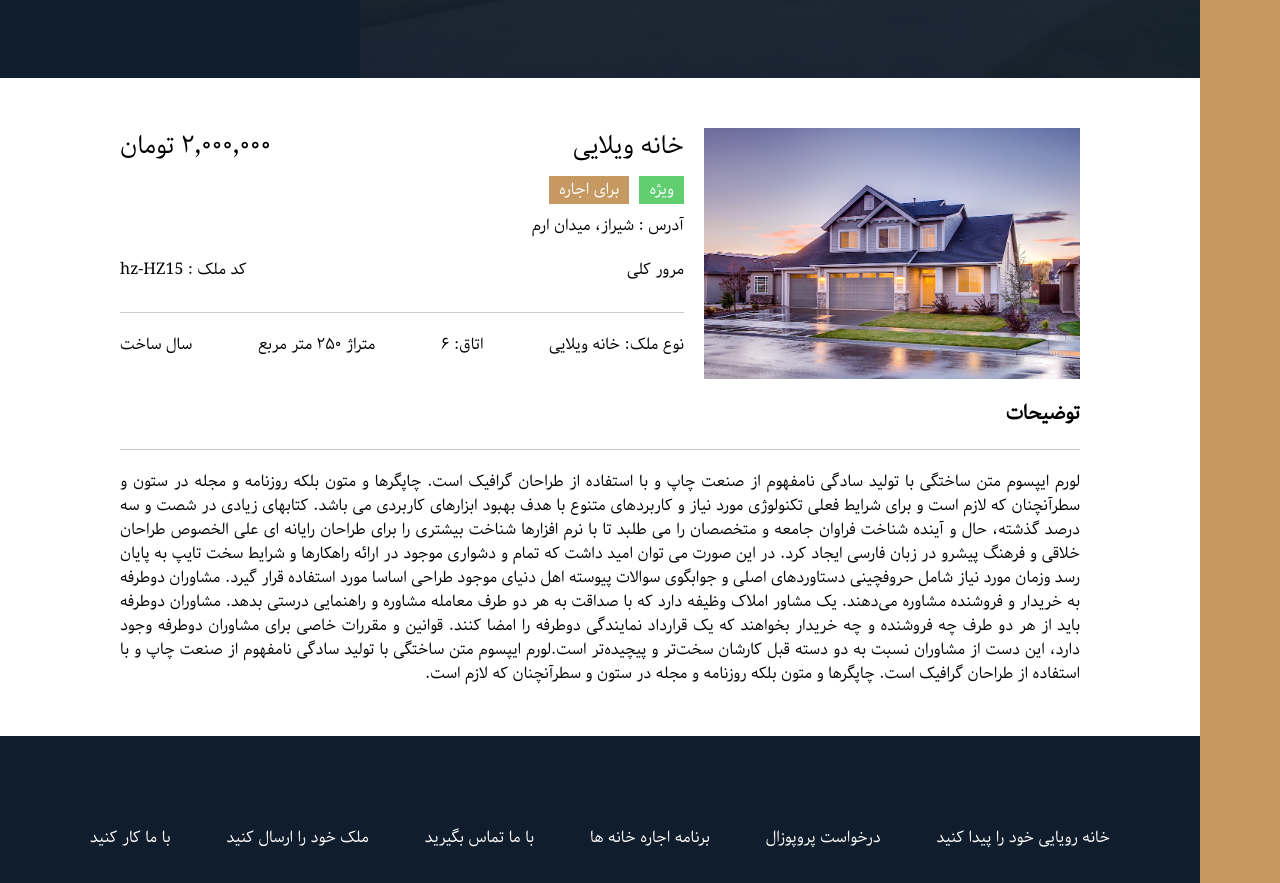
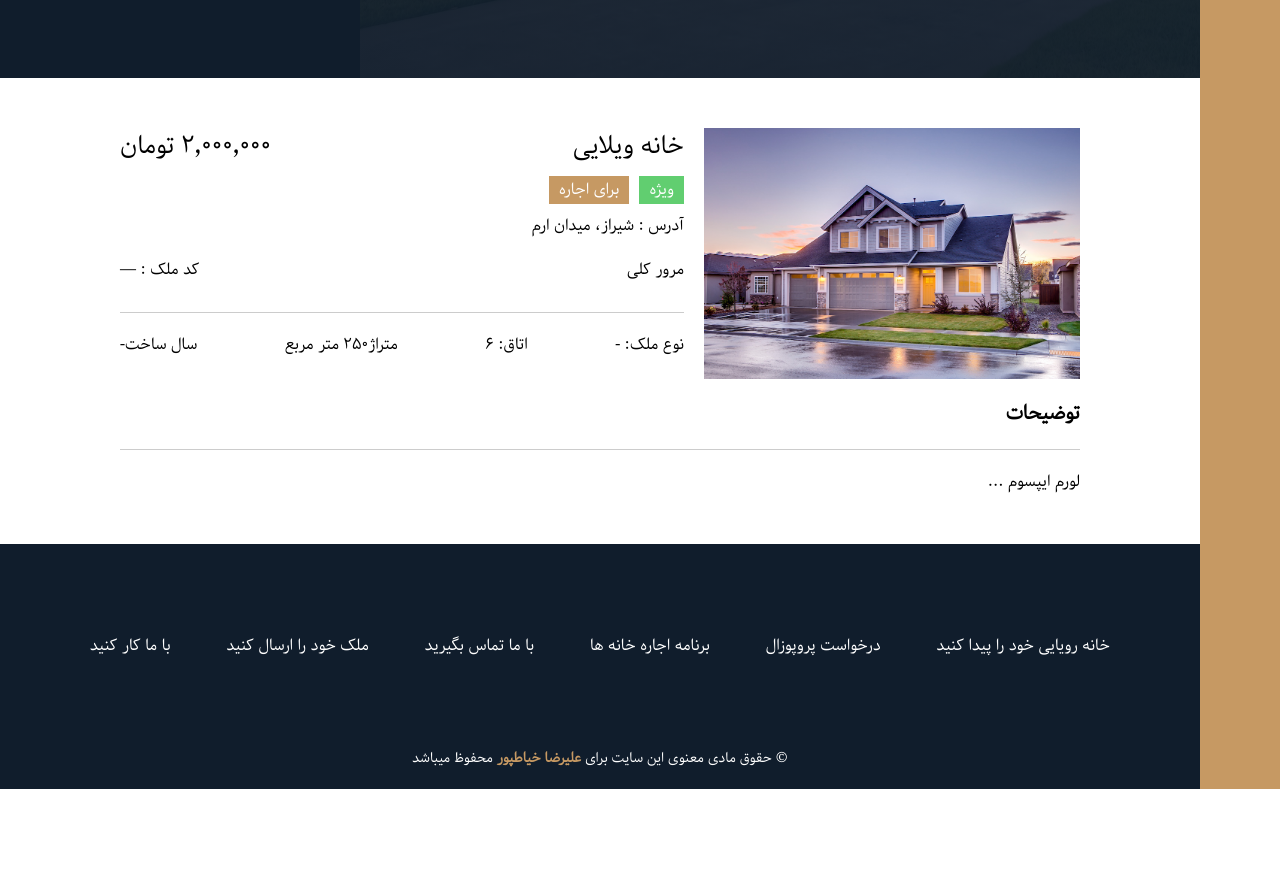
Before and after one commit to farshid117/realstate-nextjs, a Next.js app: page /homes/1 in a window 1280 px wide. Shown: the part 562-1445 px from the top of the page. After the commit the page ends 1351 px from the top, so only its background shows below. Built offline with nearby package versions, Linux system fonts and the light colour scheme.

Commit message:
realstate-next -> sidbar: some editing

```diff
--- a/pages/_app.tsx
+++ b/pages/_app.tsx
@@ -45,6 +45,7 @@ export default function App({ Component, pageProps }: AppProps) {
 					</li>
 				</ul>
 			</div>
+
 			{/* todo: Header Right */}
 			<header className='header'>
 				<img src='/img/logo.png' alt='Nexter Logo' className='header__logo' />
--- a/pages/homes/[homeId].js
+++ b/pages/homes/[homeId].js
@@ -1,13 +1,9 @@
-import React from 'react'
+import React, { useEffect, useState } from 'react';
 import { useRouter } from 'next/router';
-
-import styles from "../../styles/home-details.module.css"
-
+import styles from "../../styles/home-details.module.css";
 import db from "../../data/db.json";
 
 function SingleHome() {
-
-   // دِستراکچر با نام‌های رشته‌ای و نگاشت به نام‌هایی که در جاوااسکریپت معتبرند
   const {
     'home-details': homeDetails,
     'home-details-top': homeDetailsTop,
@@ -22,99 +18,110 @@ import db from "../../data/db.json";
     'home-review-top': homeReviewTop,
     'home-review-bottom': homeReviewBottom,
     'home-details-description': homeDetailsDescription,
-     adrress,
-     // اضافه کن بقیه کلاس‌ها رو در صورت نیاز
+    // اگر از بقیه استفاده می‌کنی اضافه کن
   } = styles;
 
-    const route = useRouter()
-    console.log("router: ", route.query);
-    console.log("db: ", db);
+  const route = useRouter();
+  const [singleHome, setSingleHome] = useState(null);
+  const [loading, setLoading] = useState(true);
 
-   const home = db.homes.find(home => home.id == route.query.homeId)
-   console.log("home: ", home);
+  useEffect(() => {
+    // اگر هنوز homeId خالیه، صبر کن
+    const homeId = route.query.homeId;
+    if (!homeId) return;
+
+    // اگر دیتای واقعی async بود این تابع async می‌بود
+    const findHome = () => {
+      const found = db.homes.find(h => String(h.id) === String(homeId));
+      setSingleHome(found || null);
+      setLoading(false);
+    };
+
+    findHome();
+  }, [route.query.homeId]);
+
+  // اگر هنوز دیتا نیومده، می‌تونی لودینگ یا placeholder نمایش بدی
+  if (loading) {
+    return <div className={homeDetails}>درحال بارگذاری...</div>;
+  }
+
+  if (!singleHome) {
+    return <div className={homeDetails}>ملکی پیدا نشد.</div>;
+  }
+
+  // حالا مطمئنی singleHome وجود داره؛ از روش ایمن برای toLocaleString استفاده می‌کنیم
+  const format = (num) => {
+    if (num === undefined || num === null) return '-';
+    try {
+      return Number(num).toLocaleString("fa");
+    } catch {
+      return String(num);
+    }
+  };
 
   return (
     <div className={homeDetails}>
       <div className={homeDetailsTop}>
         <div className={homeImg}>
-          <img src="/img/house-1.jpeg" alt="" />
+          <img src={singleHome.img || "/img/house-1.jpeg"} alt={singleHome.title || "house"} />
         </div>
+
         <div className={homeIntroduce}>
           <div className={homeTitle}>
             <h1>
-              <span> {home.title} </span>
-              <span>{home.price.toLocaleString("fa")} تومان</span>
+              <span>{singleHome.title || "-"}</span>
+              <span>{format(singleHome.price)} تومان</span>
             </h1>
+
             <div className={tags}>
               <span className={`${tag} ${greenTag}`}>ویژه</span>
               <span className={`${tag} ${brownTag}`}>برای اجاره</span>
             </div>
-            <div className={adrress}>آدرس : شیراز، میدان ارم</div>
+
+            <div className="adrress">آدرس : {singleHome.address || "شیراز، میدان ارم"}</div>
           </div>
+
           <div className={homeReview}>
             <div className={homeReviewTop}>
               <h2>مرور کلی</h2>
-              <p className="">
+              <p>
                 <span>کد ملک : </span>
-                <span>hz-HZ15</span>
+                <span>{singleHome.code || '—'}</span>
               </p>
             </div>
+
             <ul className={homeReviewBottom}>
               <li>
                 <span>نوع ملک: </span>
-                <span>{home.title}</span>
+                <span>{singleHome.type || "-"}</span>
               </li>
               <li>
                 <span>اتاق: </span>
-                <span>{home.roomCount.toLocaleString("fa")}</span>
+                <span>{format(singleHome.roomCount)}</span>
               </li>
               <li>
                 <span>متراژ</span>
-                <span>{" "}{home.meterage.toLocaleString("fa")} متر مربع</span>
+                <span>{format(singleHome.meterage)} متر مربع</span>
               </li>
               <li>
                 <span>سال ساخت</span>
-                <span>{" "} </span>
+                <span>{singleHome.year || "-"}</span>
               </li>
             </ul>
           </div>
         </div>
       </div>
-      <div className={homeReviewBottom}>
+
+      <div className="home-details-bottom">
         <div className={homeDetailsDescription}>
-          <p className="">توضیحات</p>
-          <p className="">
-            لورم ایپسوم متن ساختگی با تولید سادگی نامفهوم از
-            صنعت چاپ و با استفاده از طراحان گرافیک است. چاپگرها
-            و متون بلکه روزنامه و مجله در ستون و سطرآنچنان که
-            لازم است و برای شرایط فعلی تکنولوژی مورد نیاز و
-            کاربردهای متنوع با هدف بهبود ابزارهای کاربردی می
-            باشد. کتابهای زیادی در شصت و سه درصد گذشته، حال و
-            آینده شناخت فراوان جامعه و متخصصان را می طلبد تا با
-            نرم افزارها شناخت بیشتری را برای طراحان رایانه ای
-            علی الخصوص طراحان خلاقی و فرهنگ پیشرو در زبان فارسی
-            ایجاد کرد. در این صورت می توان امید داشت که تمام و
-            دشواری موجود در ارائه راهکارها و شرایط سخت تایپ به
-            پایان رسد وزمان مورد نیاز شامل حروفچینی دستاوردهای
-            اصلی و جوابگوی سوالات پیوسته اهل دنیای موجود طراحی
-            اساسا مورد استفاده قرار گیرد. مشاوران دوطرفه به
-            خریدار و فروشنده مشاوره می‌دهند. یک مشاور املاک
-            وظیفه دارد که با صداقت به هر دو طرف معامله مشاوره و
-            راهنمایی درستی بدهد. مشاوران دوطرفه باید از هر دو
-            طرف چه فروشنده و چه خریدار بخواهند که یک قرارداد
-            نمایندگی دوطرفه را امضا کنند. قوانین و مقررات خاصی
-            برای مشاوران دوطرفه وجود دارد، این دست از مشاوران
-            نسبت به دو دسته قبل کارشان سخت‌تر و پیچیده‌تر
-            است.لورم ایپسوم متن ساختگی با تولید سادگی نامفهوم از
-            صنعت چاپ و با استفاده از طراحان گرافیک است. چاپگرها
-            و متون بلکه روزنامه و مجله در ستون و سطرآنچنان که
-            لازم است.
+          <p>توضیحات</p>
+          <p>
+            {singleHome.description || `لورم ایپسوم ...`}
           </p>
         </div>
       </div>
     </div>
-
-  )
+  );
 }
 
-export default SingleHome
+export default SingleHome;
--- a/styles/globals.css
+++ b/styles/globals.css
@@ -221,7 +221,7 @@ body {
     position: absolute;
     top: 10%;
     left: 50%;
-    transform: translate(-25%, -50%);
+    transform: translate(-50%, -50%);
     width: 0;
     opacity: 0;
     display: flex;
@@ -274,6 +274,8 @@ body {
     width: 50%;
     visibility: visible;
     z-index: 35;
+    top: 15%;
+    left: 50%;
     transform: translate(-50%, -50%);
 }
 
```
Lines whose indentation alone changed are shown as unchanged.
